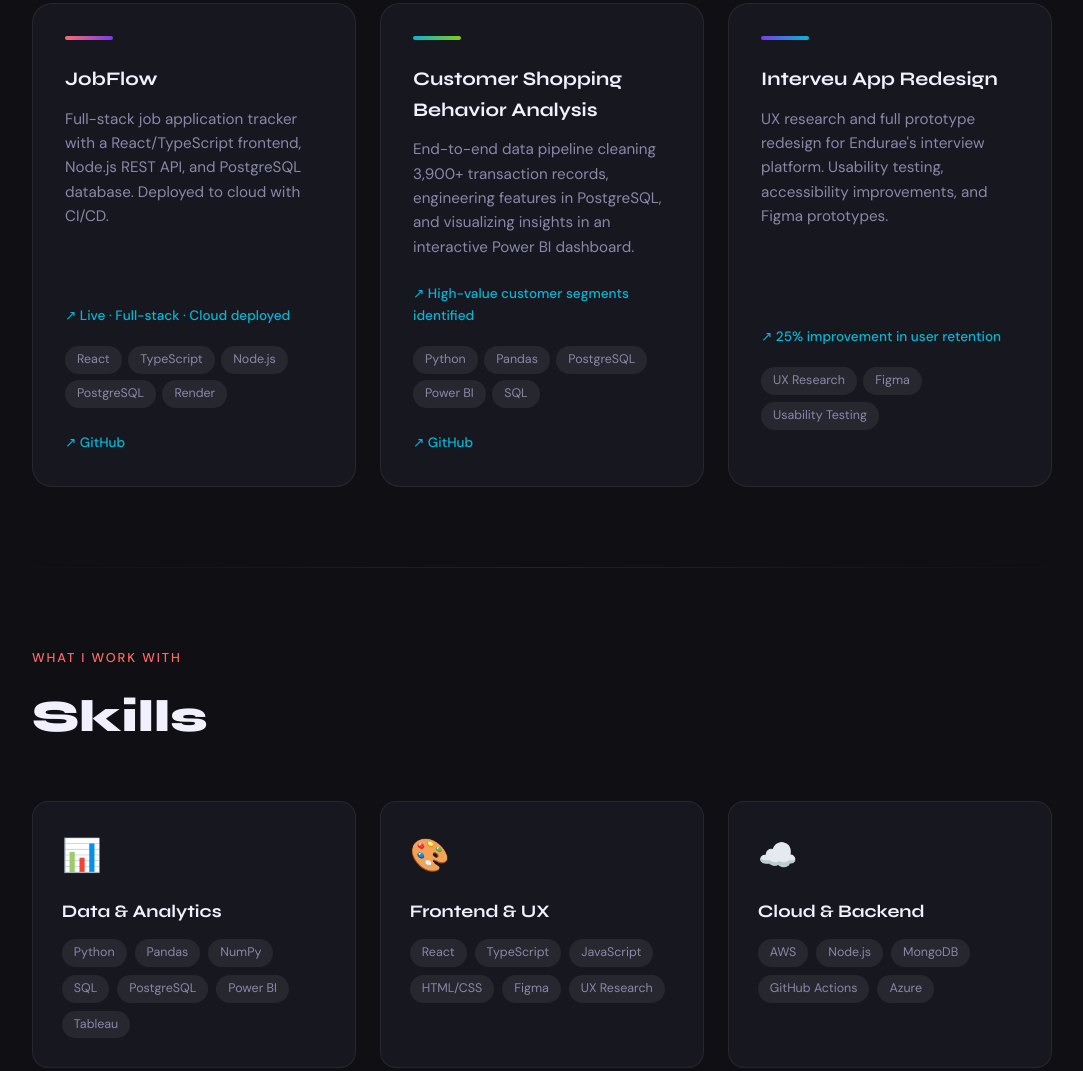
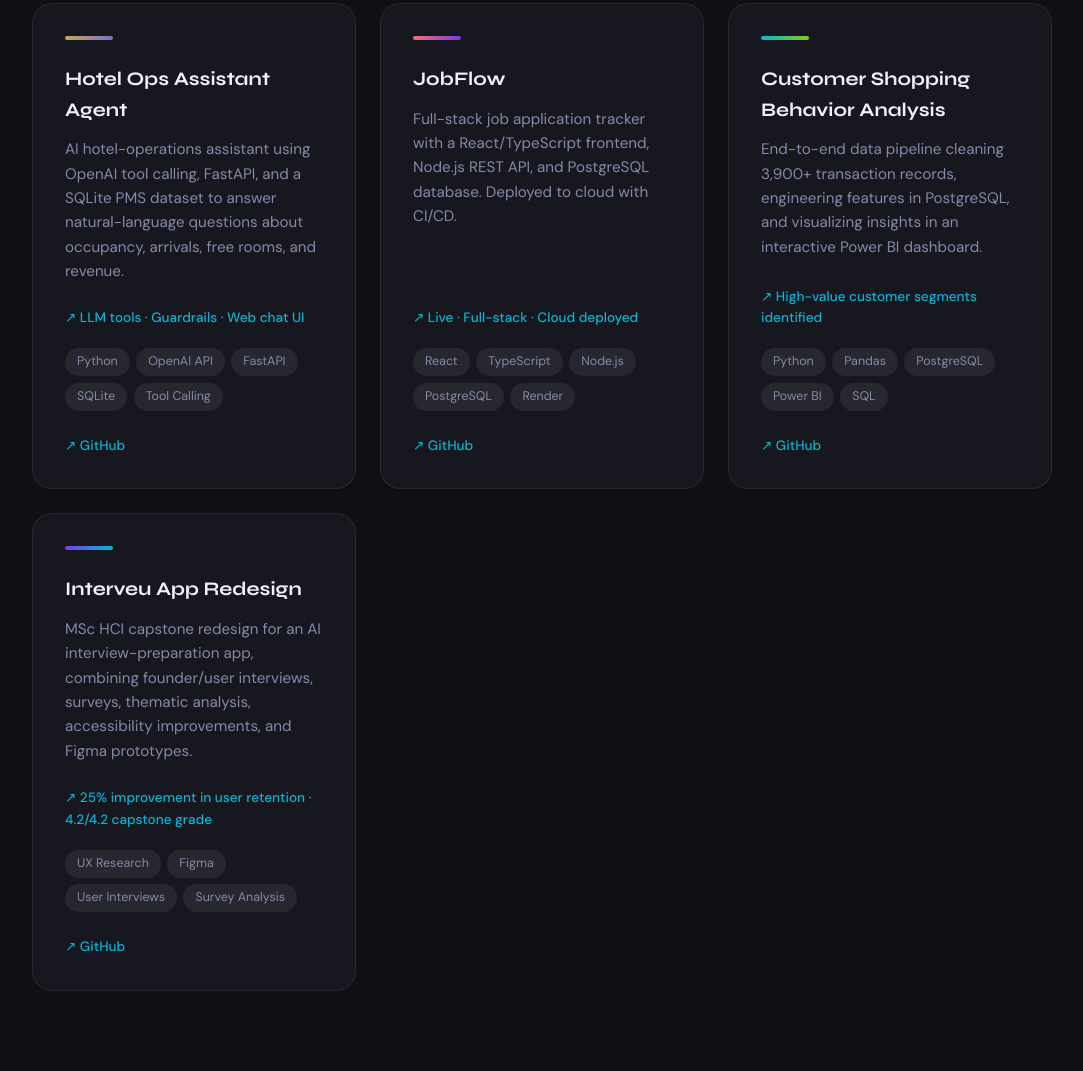
Before and after one commit to petitemeng/portfolio, a plain HTML site: page index.html in a window 1280 px wide. Shown: the part 1031-2102 px from the top of the page, without its empty margins (98-1181 px from the left). Drawn offline with Linux system fonts and the light colour scheme.

Commit message:
Add Hotel Ops Agent project, update skills

```diff
--- a/index.html
+++ b/index.html
@@ -289,9 +289,9 @@
   <div class="hero" id="about">
     <div class="hero-text">
       <h1 class="hero-name">Meng<br><span class="stroke">Yu</span></h1>
-      <p class="hero-title">Aspiring Software Engineer & <span>Data Analyst</span></p>
+      <p class="hero-title">Software Engineer, <span>Data Analyst & AI Builder</span></p>
       <p class="hero-bio">
-        HCI Master's graduate turning data into decisions and ideas into interfaces.
+        HCI Master's graduate turning data into decisions, AI workflows, and usable interfaces.
         AWS certified, Python-fluent, and endlessly curious about building things that actually help people.
       </p>
       <div class="hero-cta">
@@ -312,6 +312,23 @@
     <p class="section-label">What I've built</p>
     <h2 class="section-title">Projects</h2>
     <div class="projects-grid">
+
+      <div class="project-card">
+        <div class="project-accent" style="background: linear-gradient(90deg, #C9A84C, #7C6FCD);"></div>
+        <h3 class="project-title">Hotel Ops Assistant Agent</h3>
+        <p class="project-desc">AI hotel-operations assistant using OpenAI tool calling, FastAPI, and a SQLite PMS dataset to answer natural-language questions about occupancy, arrivals, free rooms, and revenue.</p>
+        <p class="project-metric">↗ LLM tools · Guardrails · Web chat UI</p>
+        <div class="project-stack">
+          <span class="tag">Python</span>
+          <span class="tag">OpenAI API</span>
+          <span class="tag">FastAPI</span>
+          <span class="tag">SQLite</span>
+          <span class="tag">Tool Calling</span>
+        </div>
+        <div class="project-links">
+          <a href="https://github.com/petitemeng/hotel-ops-agent" target="_blank" class="project-link">↗ GitHub</a>
+        </div>
+      </div>
 
       <div class="project-card">
         <div class="project-accent" style="background: linear-gradient(90deg, #FF6B6B, #7C3AED);"></div>
@@ -351,12 +368,16 @@
       <div class="project-card">
         <div class="project-accent" style="background: linear-gradient(90deg, #7C3AED, #06B6D4);"></div>
         <h3 class="project-title">Interveu App Redesign</h3>
-        <p class="project-desc">UX research and full prototype redesign for Endurae's interview platform. Usability testing, accessibility improvements, and Figma prototypes.</p>
-        <p class="project-metric">↗ 25% improvement in user retention</p>
+        <p class="project-desc">MSc HCI capstone redesign for an AI interview-preparation app, combining founder/user interviews, surveys, thematic analysis, accessibility improvements, and Figma prototypes.</p>
+        <p class="project-metric">↗ 25% improvement in user retention · 4.2/4.2 capstone grade</p>
         <div class="project-stack">
           <span class="tag">UX Research</span>
           <span class="tag">Figma</span>
-          <span class="tag">Usability Testing</span>
+          <span class="tag">User Interviews</span>
+          <span class="tag">Survey Analysis</span>
+        </div>
+        <div class="project-links">
+          <a href="https://github.com/petitemeng/interveu-ux-redesign" target="_blank" class="project-link">↗ GitHub</a>
         </div>
       </div>
 
@@ -407,6 +428,7 @@
           <span class="tag">MongoDB</span>
           <span class="tag">GitHub Actions</span>
           <span class="tag">Azure</span>
+          <span class="tag">FastAPI</span>
         </div>
       </div>
 
@@ -414,6 +436,9 @@
         <div class="skill-icon">🤖</div>
         <div class="skill-name">AI & ML</div>
         <div class="skill-tags">
+          <span class="tag">OpenAI API</span>
+          <span class="tag">Tool Calling</span>
+          <span class="tag">Prompt Engineering</span>
           <span class="tag">scikit-learn</span>
           <span class="tag">NLP</span>
           <span class="tag">Machine Learning</span>
@@ -476,7 +501,7 @@
     <div class="contact-wrapper">
       <p class="section-label">Get in touch</p>
       <h2 class="section-title">Let's work together</h2>
-      <p class="contact-sub">Open to junior data analyst, BI, and frontend roles in Dublin.<br>Always happy to chat about data, tech, or career pivots.</p>
+      <p class="contact-sub">Open to junior software engineering, data analyst, BI, and AI product roles in Dublin.<br>Always happy to chat about data, tech, or career pivots.</p>
       <div class="contact-links">
         <a href="mailto:comeng.yu@gmail.com" class="contact-link">✉️ comeng.yu@gmail.com</a>
         <a href="https://www.linkedin.com/in/meng-y-23a410291" target="_blank" class="contact-link">💼 LinkedIn</a>
```
